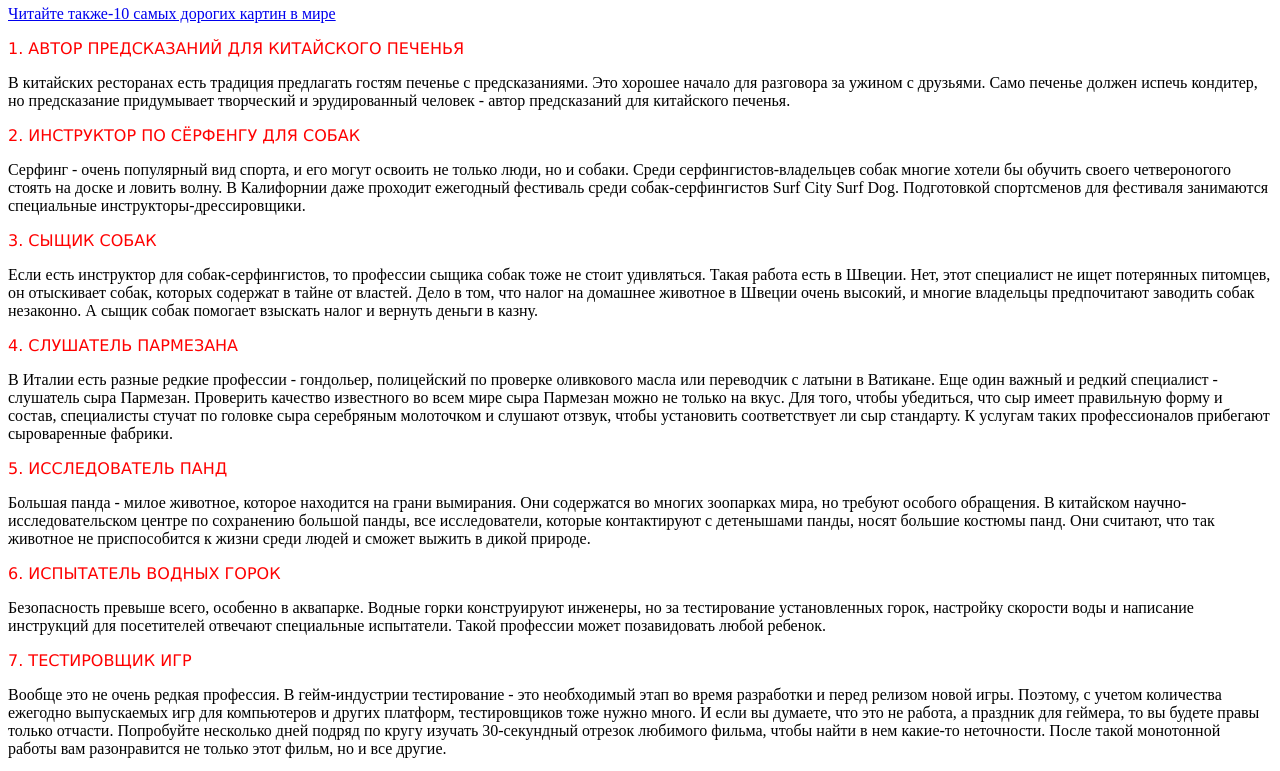
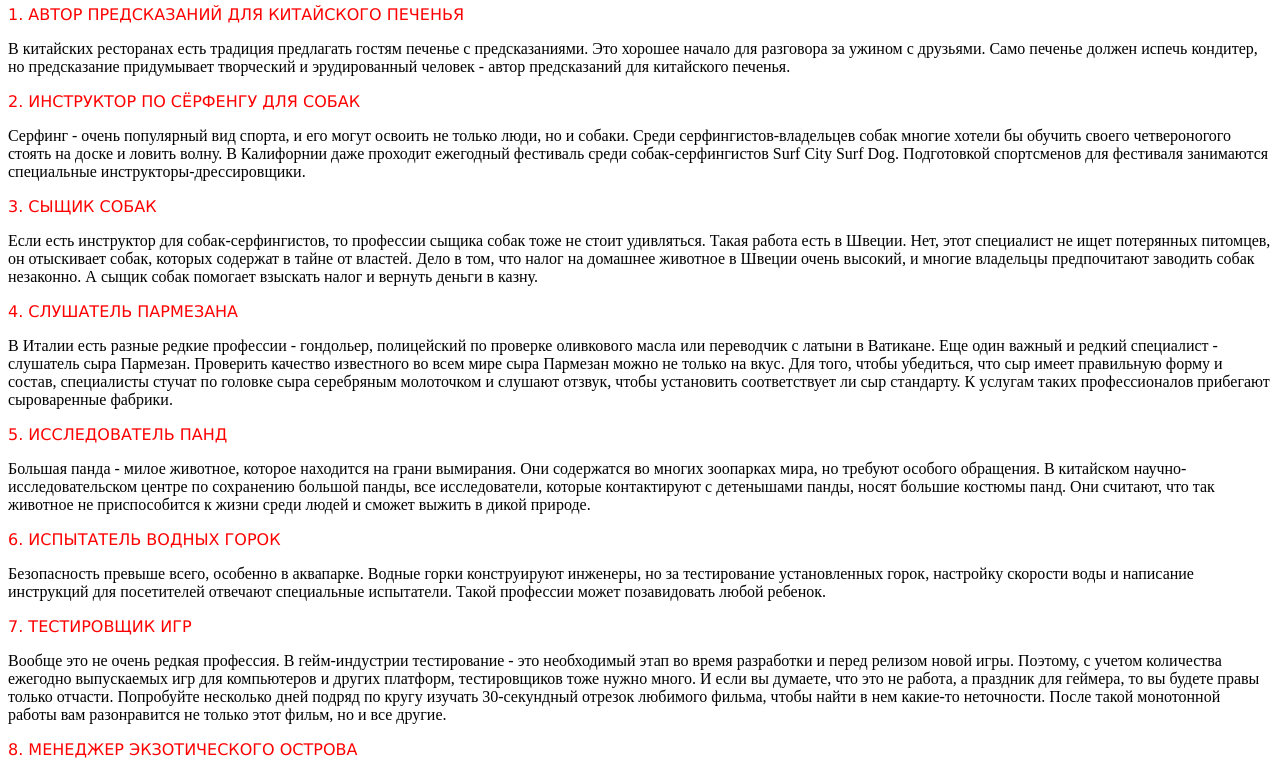
Before and after one commit to Oritub/1, a plain HTML site: page index.html in a window 1280 px wide. Shown: the part 62-833 px from the top of the page. Drawn offline with Linux system fonts and the light colour scheme.

Commit message:
Update index.html

```diff
--- a/index.html
+++ b/index.html
@@ -1,7 +1,6 @@
 <html>
 <header>
 <h1>10 самых редких профессий на земле</h1>
-<a class="c" href="https://oritub.github.io/2/">Читайте также-10 самых дорогих картин в мире</a>
 <link rel="stylesheet" href="style.css"/>
 </header>
 <main>
```
